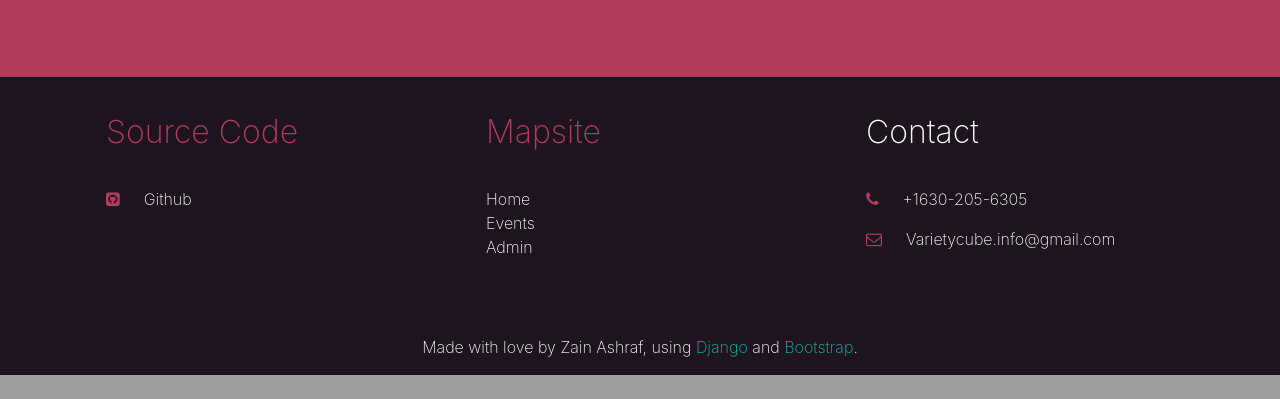
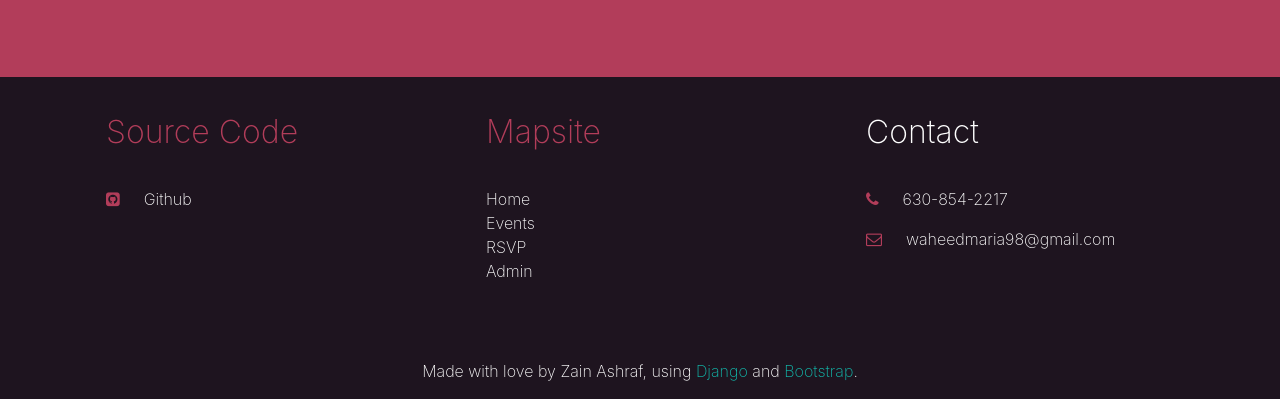
Before and after one commit to manl400/UmerKiMaria, a Django app: page /RSVP/ in a window 1280 px wide. Shown: the part 2619-3018 px from the top of the page. Before the commit the page ends 2994 px from the top, so only its background shows below. Run offline with Django 3.2, Linux system fonts and the light colour scheme; some libraries are stand-ins or nearby versions.

Commit message:
Update header.html

```diff
--- a/weddingapp/templates/weddingapp/header.html
+++ b/weddingapp/templates/weddingapp/header.html
@@ -70,17 +70,19 @@
             <br>
             <a href="{% url 'events' %}" class="text-white">Events</a>
             <br>
+            <a href="{% url 'RSVP' %}" class="text-white">RSVP</a>
+            <br>
             <a href="/admin" class="text-white">Admin</a>
           </ul>
         </div>
         <div class="p-4 col-md-4">
           <h2 class="mb-4">Contact</h2>
           <p>
-            <a href="tel:+1630-205-6305" class="text-white">
-              <i class="fa d-inline mr-3 text-secondary fa-phone"></i>+1630-205-6305</a></p>
+            <a href="tel:630-854-2217" class="text-white">
+              <i class="fa d-inline mr-3 text-secondary fa-phone"></i>630-854-2217</a></p>
           <p>
-            <a href="mailto:Varietycube.info@gmail.com" class="text-white">
-              <i class="fa d-inline mr-3 text-secondary fa-envelope-o"></i>Varietycube.info@gmail.com</a></p>
+            <a href="mailto:waheedmaria98@gmail.com" class="text-white">
+              <i class="fa d-inline mr-3 text-secondary fa-envelope-o"></i>waheedmaria98@gmail.com</a></p>
         </div>
       </div>
       <div class="row">
```
